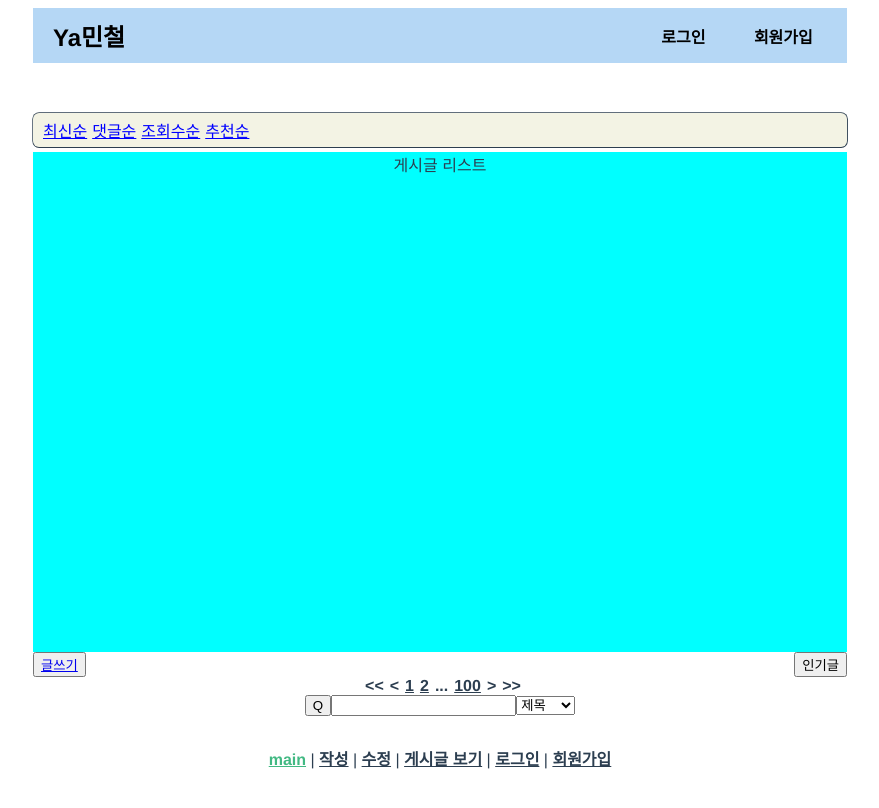
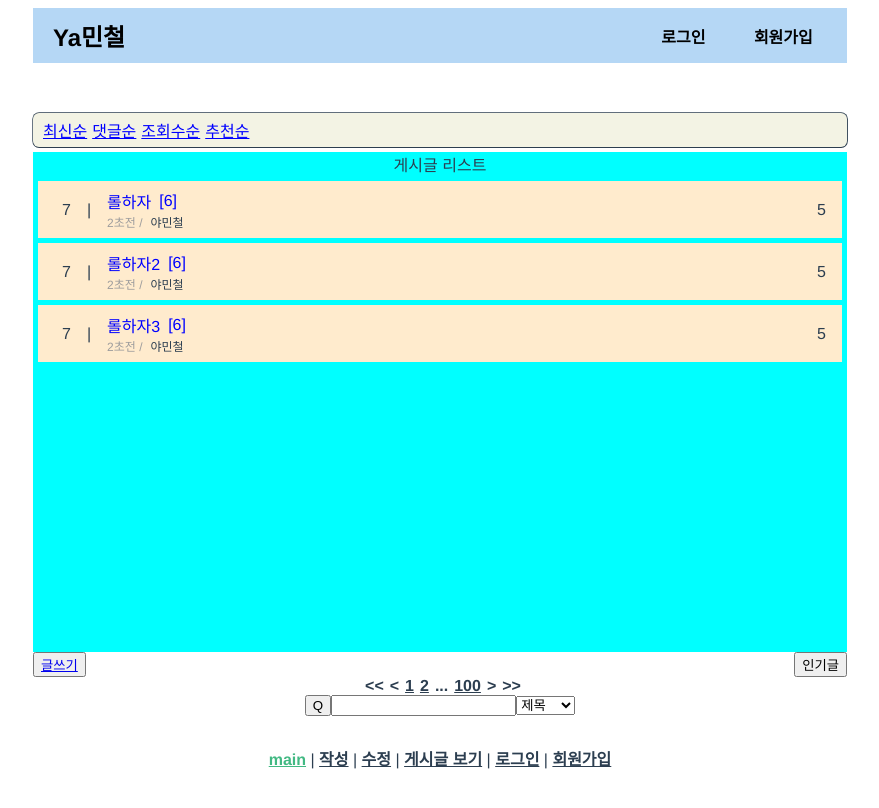
Before and after one commit to leafeafeaf/simple_community, a Vue app in the folder frontend/: page / in a window 1280 px wide. Shown: the whole page, without its empty margins (200-1079 px from the left). Built offline with nearby package versions, Linux system fonts and the light colour scheme.

Commit message:
메인화면 ver2

```diff
--- a/frontend/src/views/ContentView.vue
+++ b/frontend/src/views/ContentView.vue
@@ -1,5 +1,15 @@
 <template lang="">
   <div>상세 게시글 화면 입니다.</div>
+  <div>
+    <div>제목</div>
+    <div>게시글 내용</div>
+    <div>추천</div>
+  </div>
+  <div>
+    <div>댓글 리스트</div>
+    <div>댓글 번호</div>
+    <div>댓글 쓰기</div>
+  </div>
 </template>
 <script>
 export default {};
--- a/frontend/src/views/MainView.vue
+++ b/frontend/src/views/MainView.vue
@@ -6,7 +6,31 @@
       <div>조회수순</div>
       <div>추천순</div>
     </div>
-    <div class="content-list-div">게시글 리스트</div>
+    <div class="content-list-div">
+      게시글 리스트
+      <div
+        class="content-list-for"
+        v-for="content in contentList"
+        :key="content"
+        @click="this.$router.push('content')"
+      >
+        <div class="content-list-detail">
+          <div class="content-recom-num">{{ content.recom_num }}</div>
+          <div>|</div>
+          <div>
+            <div class="detail-title">
+              <div class="content-title">{{ content.title }}</div>
+              <div class="content-comment-num">[{{ content.comment_num }}]</div>
+            </div>
+            <div class="detail-inform">
+              <div class="content-date">2초전 /</div>
+              <div class="content-writer">{{ content.writer }}</div>
+            </div>
+          </div>
+        </div>
+        <div class="content-view-num">{{ content.view_num }}</div>
+      </div>
+    </div>
     <div class="down-button-div">
       <button class="write-button">
         <router-link to="/write">글쓰기</router-link>
@@ -36,7 +60,53 @@
   </div>
 </template>
 <script>
-export default {};
+export default {
+  setup() {}, //페이지 생성시 실행되는 코드
+
+  data() {
+    //변수 선언
+    return {
+      contentList: [
+        {
+          content_id: 1,
+          title: "롤하자",
+          writer: "야민철",
+          date: new Date(),
+          view_num: 5,
+          comment_num: 6,
+          recom_num: 7,
+        },
+        {
+          content_id: 2,
+          title: "롤하자2",
+          writer: "야민철",
+          date: new Date(),
+          view_num: 5,
+          comment_num: 6,
+          recom_num: 7,
+        },
+        {
+          content_id: 3,
+          title: "롤하자3",
+          writer: "야민철",
+          date: new Date(),
+          view_num: 5,
+          comment_num: 6,
+          recom_num: 7,
+        },
+      ],
+    };
+  },
+  methods() {
+    //함수 설정하는 곳
+    return {
+      //게시글 리스트 불러오기 api
+      getContentList() {
+        return 10;
+      },
+    };
+  },
+};
 </script>
 <style>
 .sort-div {
@@ -56,6 +126,54 @@ export default {};
 .content-list-div {
   background-color: aqua;
   height: 500px;
+}
+
+.content-list-for {
+  display: flex;
+  justify-content: space-between;
+  align-items: center;
+  background-color: blanchedalmond;
+  margin: 5px;
+  padding: 0 16px;
+}
+.content-list-detail {
+  display: flex;
+  align-items: center;
+}
+.content-list-detail > div {
+  margin: 8px;
+}
+.detail-title {
+  display: flex;
+  align-items: center;
+}
+.detail-inform {
+  display: flex;
+  align-items: center;
+}
+.content-writer {
+  font-size: 12px;
+}
+
+.content-title {
+  color: blue;
+  margin-right: 8px;
+}
+
+.content-title:hover {
+  text-decoration: underline;
+}
+.content-date {
+  color: rgb(158, 157, 157);
+  font-size: 12px;
+  margin-right: 8px;
+}
+.content-recom-num {
+}
+.content-comment-num {
+  color: blue;
+}
+.content-view-num {
 }
 
 .down-button-div {
```
